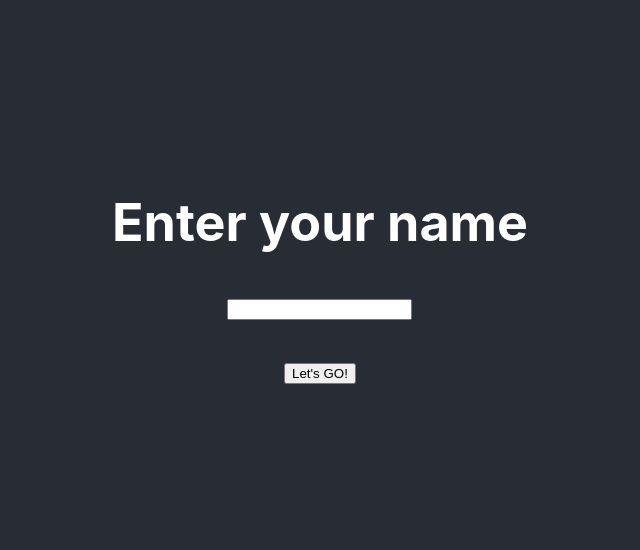
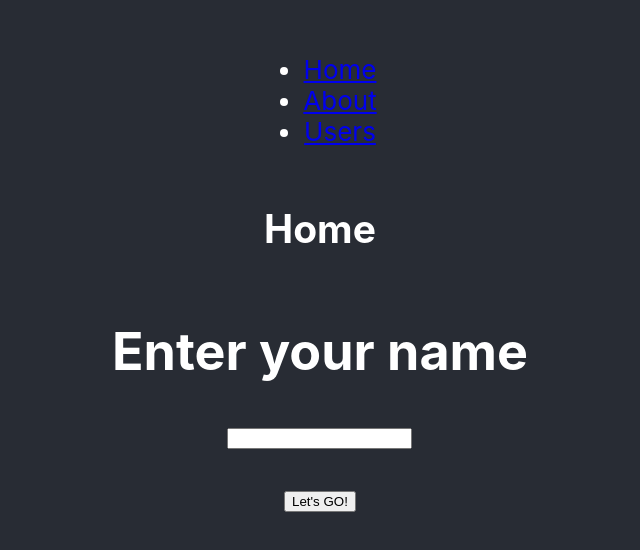
Before and after one commit to gminova/pokemon-game, a React (Create React App) app: page / in a window 1280 px wide. Shown: the part 130-680 px from the top of the page, without its empty margins (320-960 px from the left). Built offline with nearby package versions, Linux system fonts and the light colour scheme.

Commit message:
add basic routine

```diff
--- a/package.json
+++ b/package.json
@@ -11,6 +11,7 @@
     "@types/node": "^12.12.36",
     "@types/react": "^16.9.34",
     "@types/react-dom": "^16.9.6",
+    "@types/react-router-dom": "^5.1.5",
     "gh-pages": "^2.2.0",
     "react": "^16.13.1",
     "react-dom": "^16.13.1",
--- a/src/components/App.tsx
+++ b/src/components/App.tsx
@@ -1,12 +1,53 @@
 import React from 'react';
+import { BrowserRouter as Router, Switch, Route, Link } from 'react-router-dom';
 import * as S from './App.styled';
 import { TextField } from './TextField';
 import { Button } from './Button';
 
-export const App: React.FC = () => (
-  <S.Container>
-    <TextField text="Some text" />
+export const App: React.FC = () => {
+  function Home() {
+    return <h2>Home</h2>;
+  }
 
-    {/* <Button /> */}
-  </S.Container>
-);
+  function About() {
+    return <h2>About</h2>;
+  }
+
+  function Users() {
+    return <h2>Users</h2>;
+  }
+
+  return (
+    <Router>
+      <S.Container>
+        <nav>
+          <ul>
+            <li>
+              <Link to="/">Home</Link>
+            </li>
+            <li>
+              <Link to="/about">About</Link>
+            </li>
+            <li>
+              <Link to="/users">Users</Link>
+            </li>
+          </ul>
+        </nav>
+        <Switch>
+          <Route path="/about">
+            <About />
+          </Route>
+          <Route path="/users">
+            <Users />
+          </Route>
+          <Route path="/">
+            <Home />
+          </Route>
+        </Switch>
+        <TextField text="Some text" />
+
+        {/* <Button /> */}
+      </S.Container>
+    </Router>
+  );
+};
```
Also changed, not shown: 1 other file (tests, documents, lock files or other folders).
